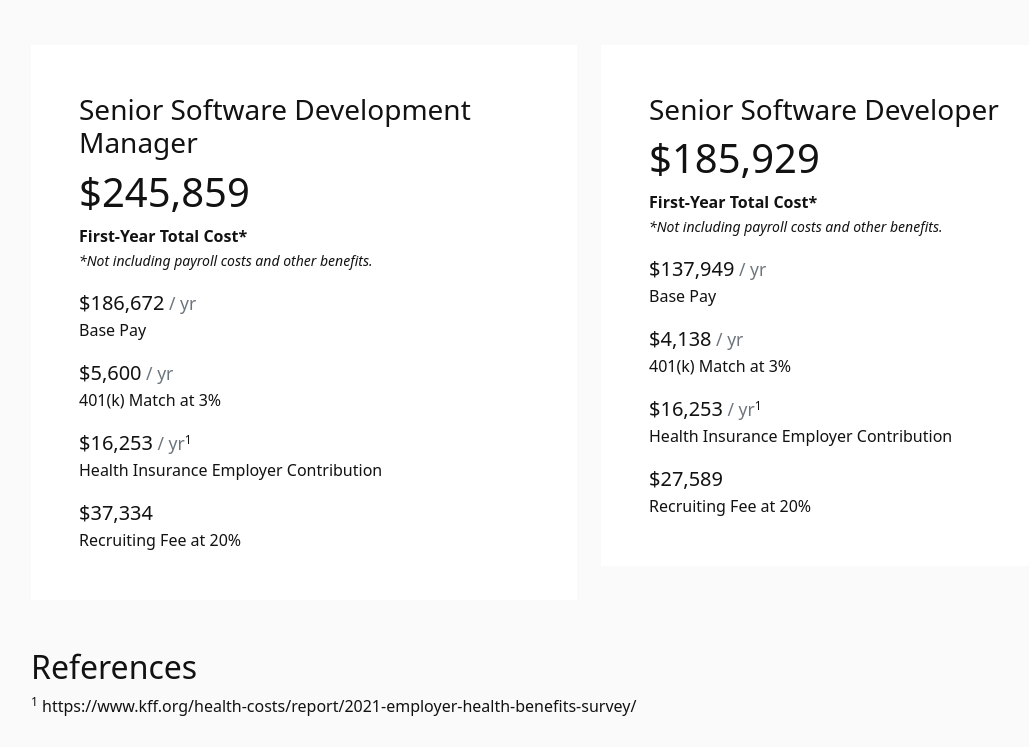
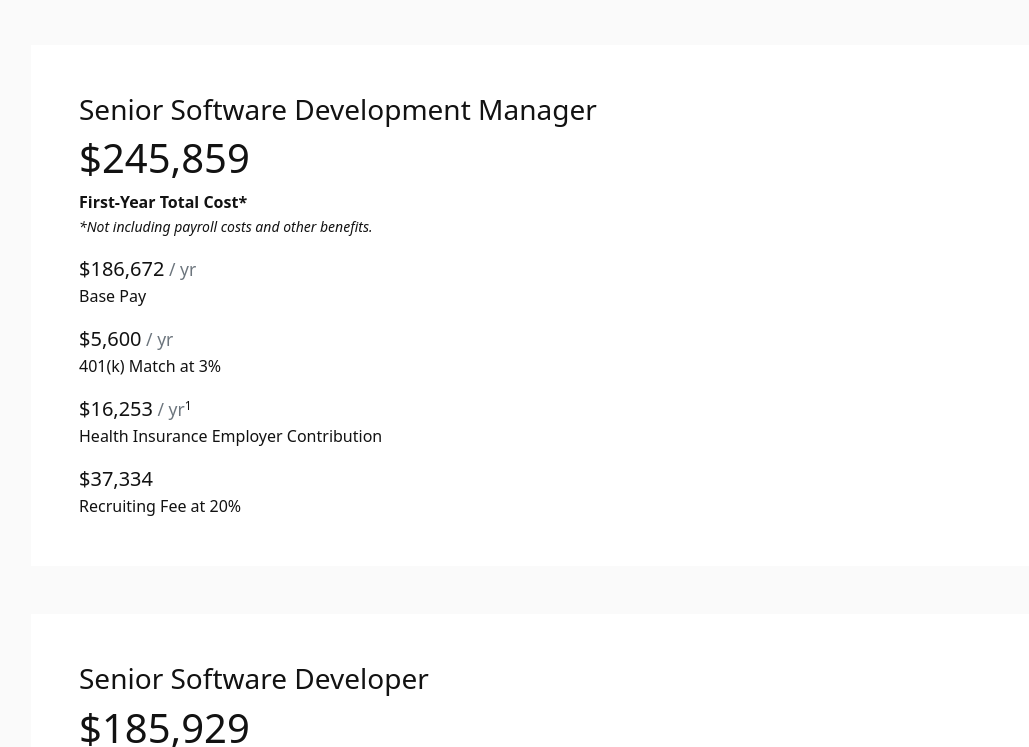
Before and after one commit to andrewmcwattersandco/andrewmcwattersandco.github.io, a plain HTML site: page pricing.html in a window 1280 px wide. Shown: the part 576-1323 px from the top of the page, without its empty margins (51-1080 px from the left). Drawn offline with nearby package versions, Linux system fonts and the light colour scheme.

Commit message:
Update columns

```diff
--- a/pricing.html
+++ b/pricing.html
@@ -98,9 +98,9 @@
           Compare with in-house full-time employees
         </h2>
         <div class="row">
-          <div class="col-sm-6">
+          <div class="d-flex col-sm-6">
             <div
-              class="mb-5 p-5 bg-white --text-dark"
+              class="mb-5 p-5 w-100 bg-white --text-dark"
               style="/* background-color: #151516; */"
             >
               <h3>
@@ -139,9 +139,9 @@
             </div>
           </div>
 
-          <div class="col-sm-6">
+          <div class="d-flex col-sm-6">
             <div
-              class="mb-5 p-5  bg-white --text-dark"
+              class="mb-5 p-5 w-100 bg-white --text-dark"
               style="/* background-color: #151516; */"
             >
               <h3>
```
